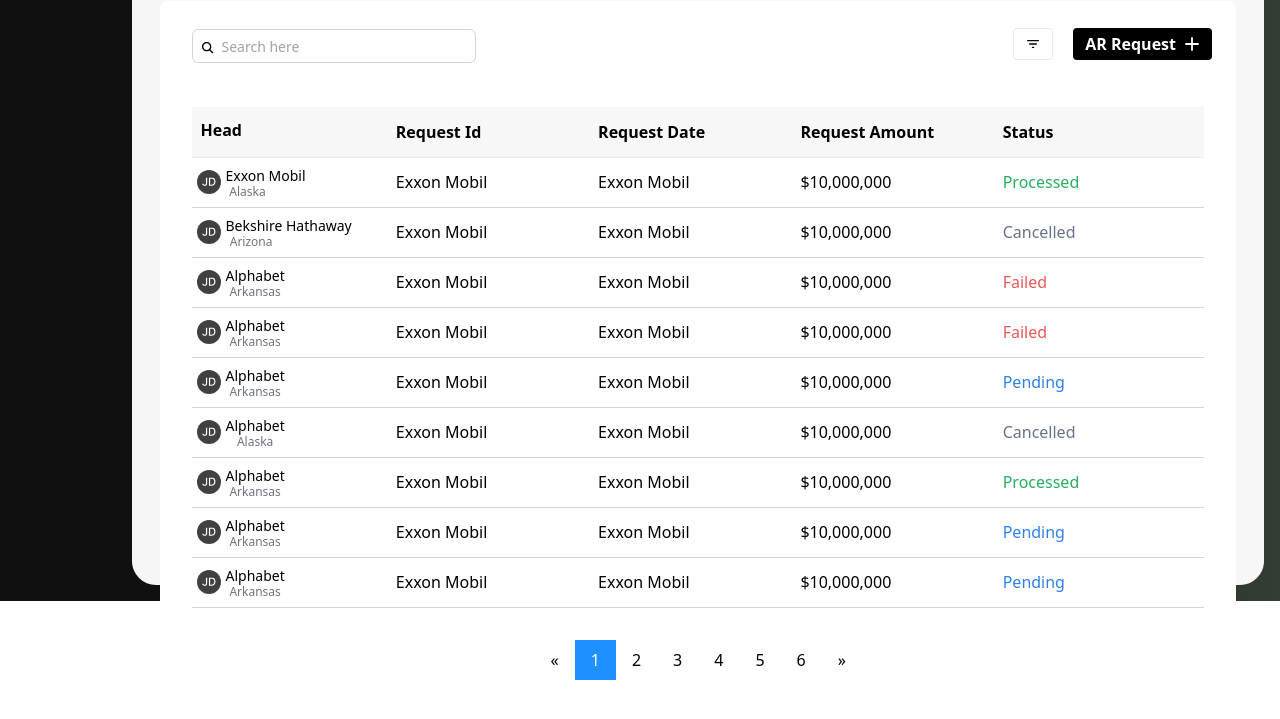
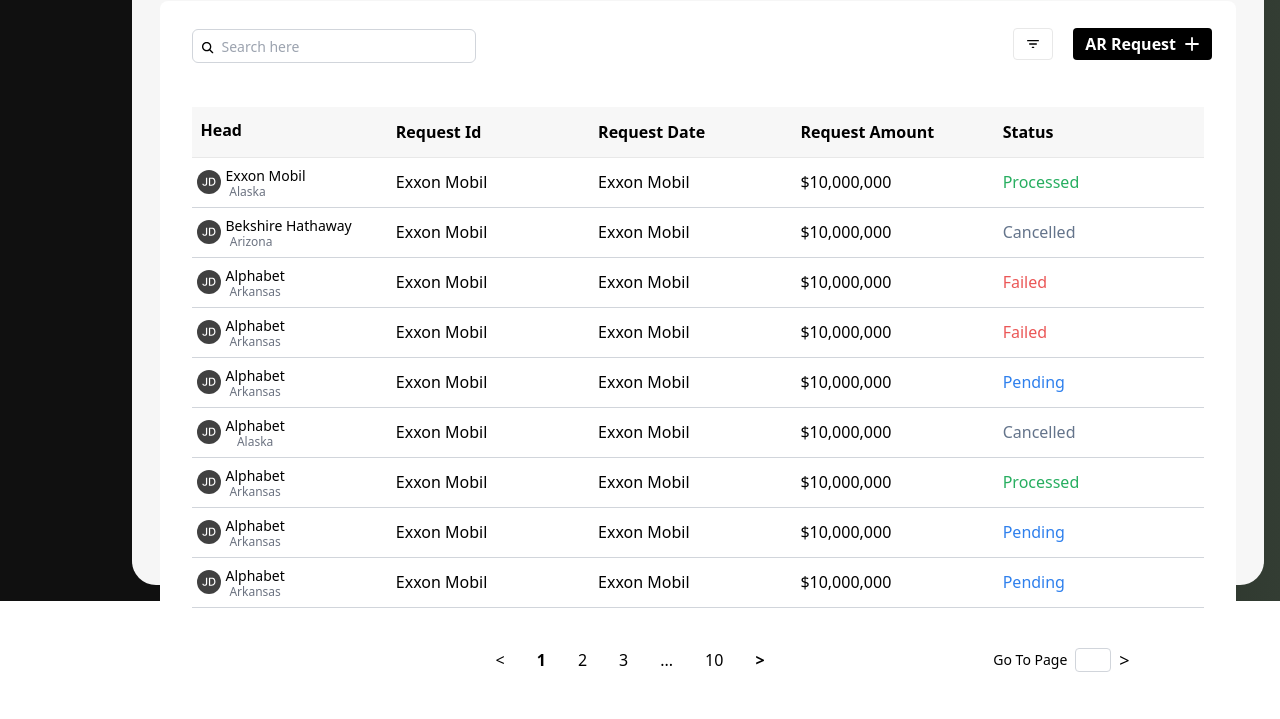
Before and after one commit to SvdNeo/workshop_practice_3, a plain HTML site: page index.html in a window 1280 px wide. Shown: the part 199-918 px from the top of the page. After the commit the page ends 879 px from the top, so only its background shows below. Drawn offline with nearby package versions, Linux system fonts and the light colour scheme.

Commit message:
updated the pagination

```diff
--- a/index.html
+++ b/index.html
@@ -116,7 +116,7 @@
           </div>
         </div>
 
-        <div class=" bg-white rounded-lg mx-7 mt-5 h-full ">
+        <div class=" bg-white rounded-lg mx-7 mt-5  ">
           <div class="flex justify-between">
             <div class="text-center mb-1 relative ml-6 mt-5">
               <div class="flex justify-start items-center p-2 gap-2 flex-shrink-0 w-[300px]">
@@ -412,15 +412,26 @@
 
 
           </div>
-          <div class="flex justify-center mt-auto " id="pagination">
-            <a href="#">&laquo;</a>
+          <div class=" flex justify-around mt-auto " id="pagination">
+            <div></div>
+            <div class="">
+            <a href="#" class="prev"><</a>
+
             <a class="active" href="#">1</a>
             <a href="#">2</a>
             <a href="#">3</a>
-            <a href="#">4</a>
-            <a href="#">5</a>
-            <a href="#">6</a>
-            <a href="#">&raquo;</a>
+            <a href="#">...</a>
+
+            <a href="#">10</a>
+            <a href="#" class="next text-semibold">></a>
+          </div>
+          <div class="flex items-center space-x-2 justify-end">
+            <label for="pageInput" class="text-sm">Go To Page</label>
+            <input type="text" id="pageInput" class="w-9 h-6 border border-gray-300 rounded px-2">
+            <div class="text-lg cursor-pointer" id="goToPage">></div>
+          </div>
+
+
           </div>
           <script src="script.js"></script>
         </div>
--- a/style.css
+++ b/style.css
@@ -3,19 +3,17 @@
   float: left;
   padding: 8px 16px;
   text-decoration: none;
-    transition: background-color .3s;
+  transition: font-weight .3s;
 }
 
 #pagination a.active {
-    background-color: dodgerblue;
-    color: white;
+  font-weight: bold;
 }
 
-  #pagination a:hover:not(.active) {background-color: #ddd;}
+#pagination a.next {
+  font-weight: bold;
+}
 
-  .bg-gradient-to-r {
-    background: linear-gradient(to right, var(--tw-gradient-stops));
-}
 .custom-bg {
   background: rgba(255, 255, 255, 0.96);
 }
```
Lines whose indentation alone changed are shown as unchanged.
